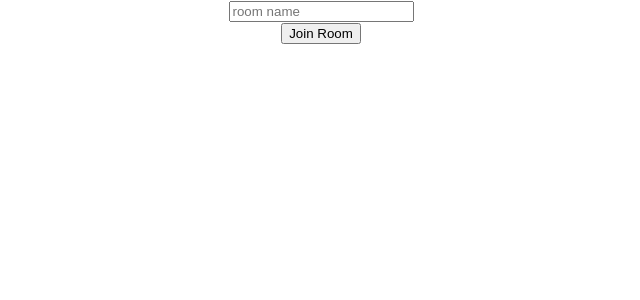
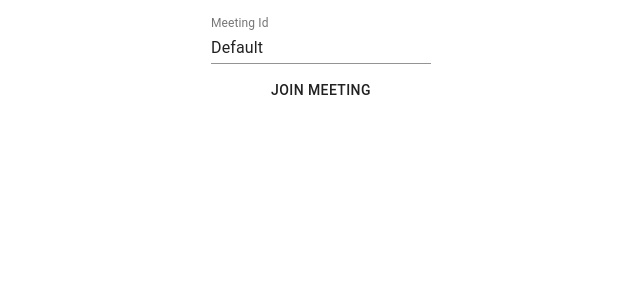
Before and after one commit to ugudlado/telemed, a React (Create React App) app in the folder client/: page / in a window 1280 px wide. Shown: the top 300 px of the page, without its empty margins (319-959 px from the left). Built offline with nearby package versions, Linux system fonts and the light colour scheme; no server answers.

Commit message:
added material ui

```diff
--- a/client/package.json
+++ b/client/package.json
@@ -3,14 +3,13 @@
   "version": "0.1.0",
   "private": true,
   "dependencies": {
+    "@material-ui/core": "^4.4.0",
     "@types/jest": "24.0.18",
-    "@types/material-ui": "^0.21.7",
     "@types/node": "12.7.3",
     "@types/react": "16.9.2",
     "@types/react-dom": "16.9.0",
     "@types/twilio-video": "^2.0.7",
     "axios": "^0.19.0",
-    "material-ui": "^0.20.2",
     "react": "^16.9.0",
     "react-dom": "^16.9.0",
     "react-scripts": "3.1.1",
--- a/client/public/index.html
+++ b/client/public/index.html
@@ -3,7 +3,7 @@
   <head>
     <meta charset="utf-8" />
     <link rel="shortcut icon" href="%PUBLIC_URL%/favicon.ico" />
-    <meta name="viewport" content="width=device-width, initial-scale=1" />
+    <meta name="viewport" content="width=device-width,height=device-height, initial-scale=1" />
     <meta name="theme-color" content="#000000" />
     <meta
       name="description"
--- a/client/src/VideoComponent.tsx
+++ b/client/src/VideoComponent.tsx
@@ -1,9 +1,12 @@
-import React, { Component, createRef, ChangeEvent, createElement } from 'react';
+import React, { Component, createRef, ChangeEvent } from 'react';
 import Video, {  Room, ConnectOptions, LocalTrack, Participant,
-	 LocalVideoTrack, LocalAudioTrack, LocalVideoTrackPublication, LocalAudioTrackPublication, RemoteAudioTrackPublication, RemoteVideoTrackPublication, RemoteTrackPublication
+	 LocalVideoTrack, LocalAudioTrack, LocalVideoTrackPublication,
+	  LocalAudioTrackPublication, RemoteAudioTrackPublication,
+	  RemoteVideoTrackPublication, RemoteTrackPublication
 	} from 'twilio-video';
 import axios from 'axios';
-import { ContentSelectAll } from 'material-ui/svg-icons';
+import Button from '@material-ui/core/Button';
+import TextField from '@material-ui/core/TextField';
 
 
 export interface Props {
@@ -31,7 +34,7 @@ export default class VideoComponent extends Component<Props, State> {
 		super(props);
 		this.state = {
 			identity: '',
-			roomName: '',
+			roomName: 'Default',
 			roomNameErr: false, // Track error for room name TextField
 			token:'',
 			localMediaAvailable: false,
@@ -61,7 +64,8 @@ export default class VideoComponent extends Component<Props, State> {
         const connectOptions:ConnectOptions =
          {
 			name: this.state.roomName,
-			video: { width : 800 }
+			video: { width : 1000 },
+			networkQuality : { local :  3, remote : 3}
 		};
 
 		if (this.state.previewTracks) {
@@ -187,7 +191,7 @@ export default class VideoComponent extends Component<Props, State> {
 	componentDidMount() {
 		//hack for localhost
 		var config = {baseURL:''}
-		if(window.location.hostname == 'localhost') {
+		if(window.location.hostname === 'localhost') {
 			config.baseURL = 'http://localhost:3000'
 		}
 		axios.get('/token', config).then(results => {
@@ -213,18 +217,20 @@ export default class VideoComponent extends Component<Props, State> {
 		);
 		// Hide 'Join Room' button if user has already joined a room.
 		let joinOrLeaveRoomButton = this.state.hasJoinedRoom ? (
-			<input type="button" value="Leave Room" onClick={this.leaveRoom} />
+			<Button onClick={this.leaveRoom}>Leave Meeting</Button>
 		) : (
-			<input type="button" value="Join Room" onClick={this.joinRoom} />
+			<Button onClick={this.joinRoom}>Join Meeting</Button>
 		);
 		return (
 					<div className="flex-container">
 						{showLocalTrack}
 						<div className="flex-item">
-							<input type="text"
-								placeholder="room name"
+						{!this.state.hasJoinedRoom && <TextField
+								label="Meeting Id"
+								value={this.state.roomName}
 								onChange={this.handleRoomNameChange}
-							/>
+								margin="normal"
+							/>}
 							<br />
 							{joinOrLeaveRoomButton}
 						</div>
```
Also changed, not shown: 1 other file (tests, documents, lock files or other folders).
